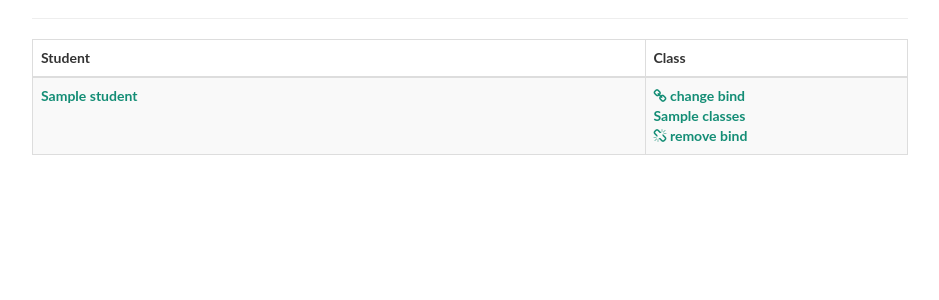
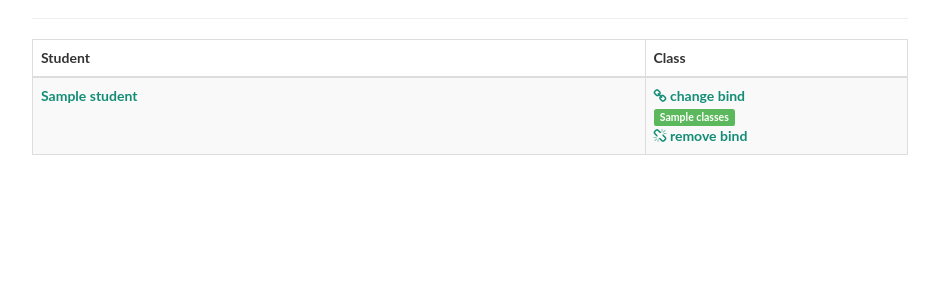
Before and after one commit to TerenikDmitry/school_db, a Python web app: template app/templates/admin/students/list.html in a window 1280 px wide. Shown: the part 162-462 px from the top of the page, without its empty margins (170-1109 px from the left). Run offline with Jinja, Linux system fonts and the light colour scheme; the template is opened without the code that fills it: most values are stand-ins (such as "Sample title", 1, 10 or a date in 2020); some libraries are stand-ins or nearby versions.

Commit message:
Redesign

```diff
--- a/app/templates/admin/students/list.html
+++ b/app/templates/admin/students/list.html
@@ -32,7 +32,7 @@
                                 <i class="fa fa-link"></i> change bind
                             </a><br>
                             <a href="{{ url_for('classes.one_class', class_id=student.studentInClass.first().classes.id) }}">
-                                {{ student.studentInClass.first().classes }}
+                                <span class="label label-success">{{ student.studentInClass.first().classes }}</span>
                             </a><br>
                             <a href="{{ url_for('admin.delete_students_class', id=student.id) }}">
                                 <i class="fa fa-chain-broken"></i> remove bind
```
